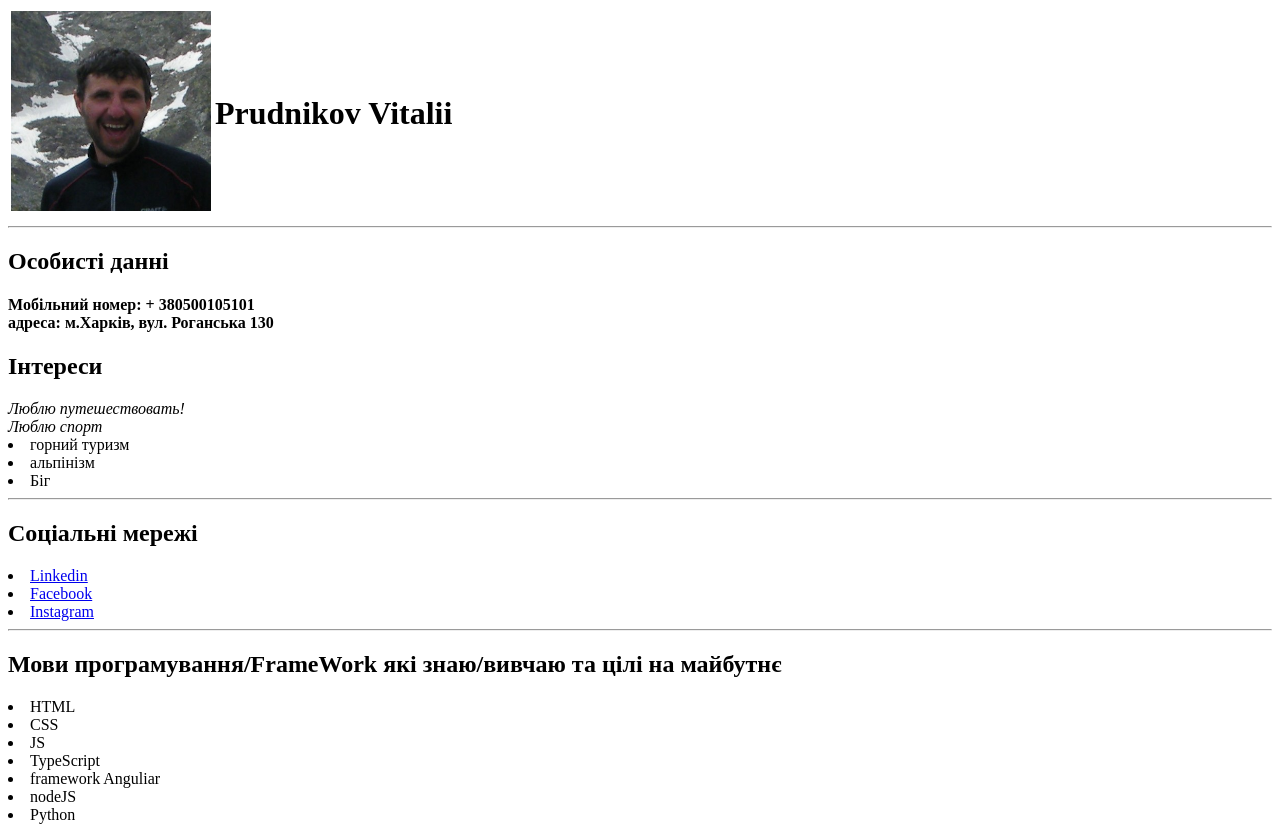
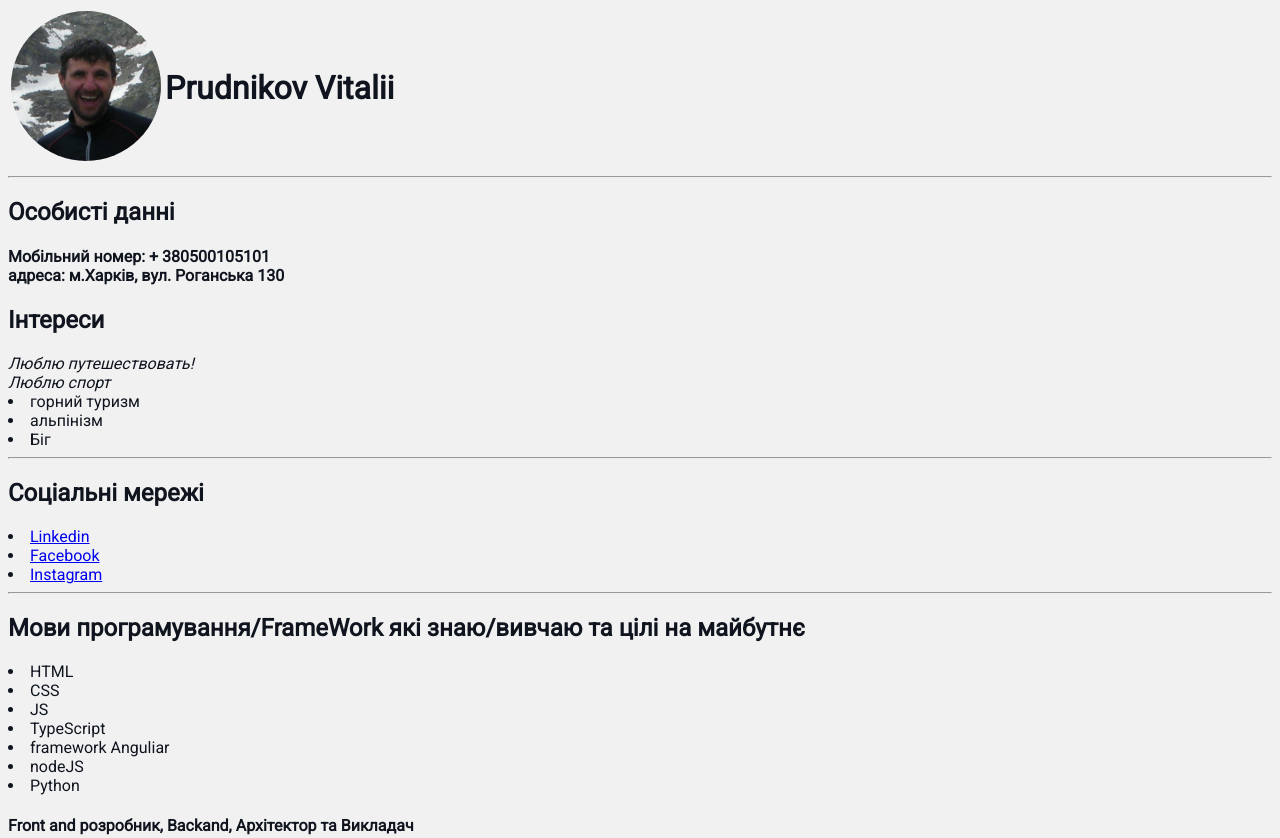
Before and after one commit to PrudnikovVetal/Prudnikov-cv, a plain HTML site: page index.html in a window 1280 px wide. Shown: the top 838 px of the page. Drawn offline with Linux system fonts and the light colour scheme.

Commit message:
стілі урок1

```diff
--- a/index.html
+++ b/index.html
@@ -5,11 +5,13 @@
     <meta http-equiv="X-UA-Compatible" content="IE=edge" />
     <meta name="viewport" content="width=device-width, initial-scale=1.0" />
     <title>Prudnikov CV</title>
+    <link rel="stylesheet" href="styles.css">
   </head>
   <body>
     <table>
         <tr>
-            <td><img src="avatar.JPG" width="200" alt="тут моя фото">
+            <td><img src="avatar.JPG"  alt="тут моя фото"
+              class="avatar"/>
             </td> <td><h1>Prudnikov Vitalii</h1></td>
         </tr>
     </table>
--- /dev/null
+++ b/styles.css
@@ -0,0 +1,14 @@
+@import url('https://fonts.googleapis.com/css2?family=Roboto&display=swap');
+body {
+  background-color: #f1f1f1;
+  color: #0f141e;
+  font-size: 16px;
+  font-weight: normal;
+  font-family: 'Roboto', sans-serif;
+}
+
+.avatar {
+  width: 150px;
+  border-radius: 50%;
+  box-shadow: 4px 4px 14px rgba(0, 0, 0, 0, 25);
+}
```
